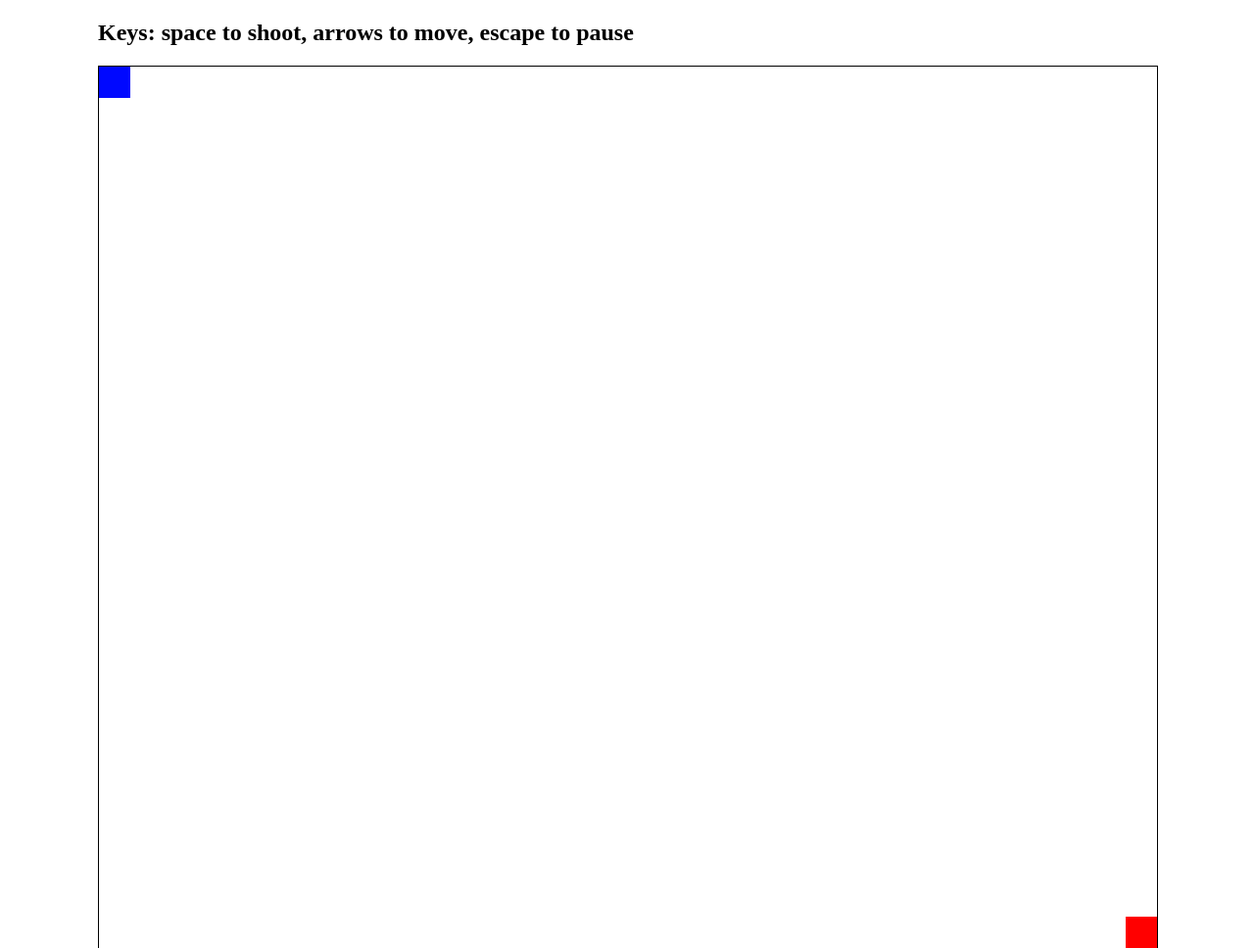
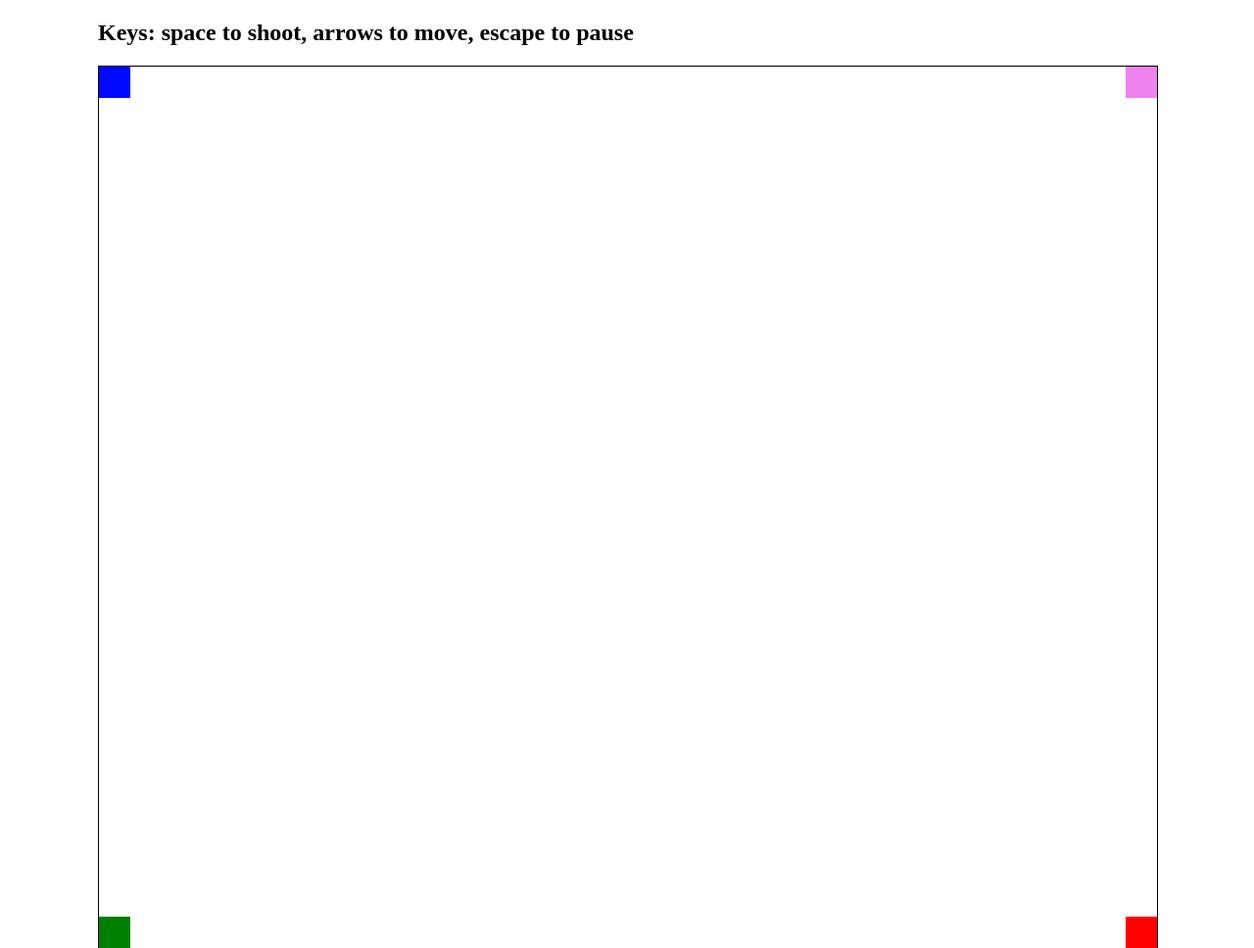
Before and after one commit to Ezbob/block-shooter-game, a website built with webpack: page index.html in a window 1280 px wide. Shown: the top 968 px of the page at 98% size. Built offline with nearby package versions, Linux system fonts and the light colour scheme.

Commit message:
four corners fun

```diff
--- a/game/components/controllableComponent.js
+++ b/game/components/controllableComponent.js
@@ -1,6 +1,12 @@
+import Vector from "../dataStructures/vector"
 
 export default class ControllableComponent {
-    constructor(inverse) {
-        this.inverse = inverse || false
+    constructor(deviceType, inverse) {
+        this.deviceType = deviceType || 0
+        inverse = inverse ? inverse : {}
+        this.inverse = new Vector(
+            inverse.inverseX ? -1 : 1,
+            inverse.inverseY ? -1 : 1
+        )
     }
 };
--- a/game/states/componentStage.js
+++ b/game/states/componentStage.js
@@ -13,19 +13,35 @@ import PhysicsSystem from '../systems/physicsSystem.js';
 export default class ComponentStage extends GameState {
 
     load() {
-        this.player = entityManager.createNewEntity(
+        entityManager.createNewEntity(
             new PositionalComponent(),
             new DimensionalComponent(new Vector(32, 32)),
             new DrawableComponent(),
             new ControllableComponent()
         );
 
-        this.player2 = entityManager.createNewEntity(
+        entityManager.createNewEntity(
             new PositionalComponent(
                 new Vector( sharedConstants.CANVAS_WIDTH - 32, sharedConstants.CANVAS_HEIGHT - 32)),
             new DimensionalComponent(new Vector(32, 32)),
             new DrawableComponent('red'),
-            new ControllableComponent(true)
+            new ControllableComponent(0, {inverseX: true, inverseY: true})
+        );
+
+        entityManager.createNewEntity(
+            new PositionalComponent(
+                new Vector( 0, sharedConstants.CANVAS_HEIGHT - 32)),
+            new DimensionalComponent(new Vector(32, 32)),
+            new DrawableComponent('green'),
+            new ControllableComponent(0, {inverseX: false, inverseY: true})
+        );
+
+        entityManager.createNewEntity(
+            new PositionalComponent(
+                new Vector( sharedConstants.CANVAS_WIDTH - 32, 0)),
+            new DimensionalComponent(new Vector(32, 32)),
+            new DrawableComponent('violet'),
+            new ControllableComponent(0, {inverseX: true, inverseY: false})
         );
 
         this.systems = [
--- a/game/systems/controlSystem.js
+++ b/game/systems/controlSystem.js
@@ -11,18 +11,18 @@ export default class ControlSystem {
     for (let e of entities) {
         let [pv, cv] =  e;
         if (Variables.keyboardInput.isKeyPressed('down')) {
-            pv.velocity.y = velocityNudge * (cv.inverse ? -1 : 1);
+            pv.velocity.y = velocityNudge * cv.inverse.y;
         }
         if (Variables.keyboardInput.isKeyPressed('up')) {
-            pv.velocity.y = -velocityNudge * (cv.inverse ? -1 : 1);
+            pv.velocity.y = -velocityNudge * cv.inverse.y;
         }
 
         if (Variables.keyboardInput.isKeyPressed('left')) {
-            pv.velocity.x = -velocityNudge * (cv.inverse ? -1 : 1);
+            pv.velocity.x = -velocityNudge * cv.inverse.x;
         }
 
         if (Variables.keyboardInput.isKeyPressed('right')) {
-            pv.velocity.x = velocityNudge * (cv.inverse ? -1 : 1);
+            pv.velocity.x = velocityNudge * cv.inverse.x;
         }
     }
   }
```
Also changed, not shown: dist/index.html, 1 other file.
